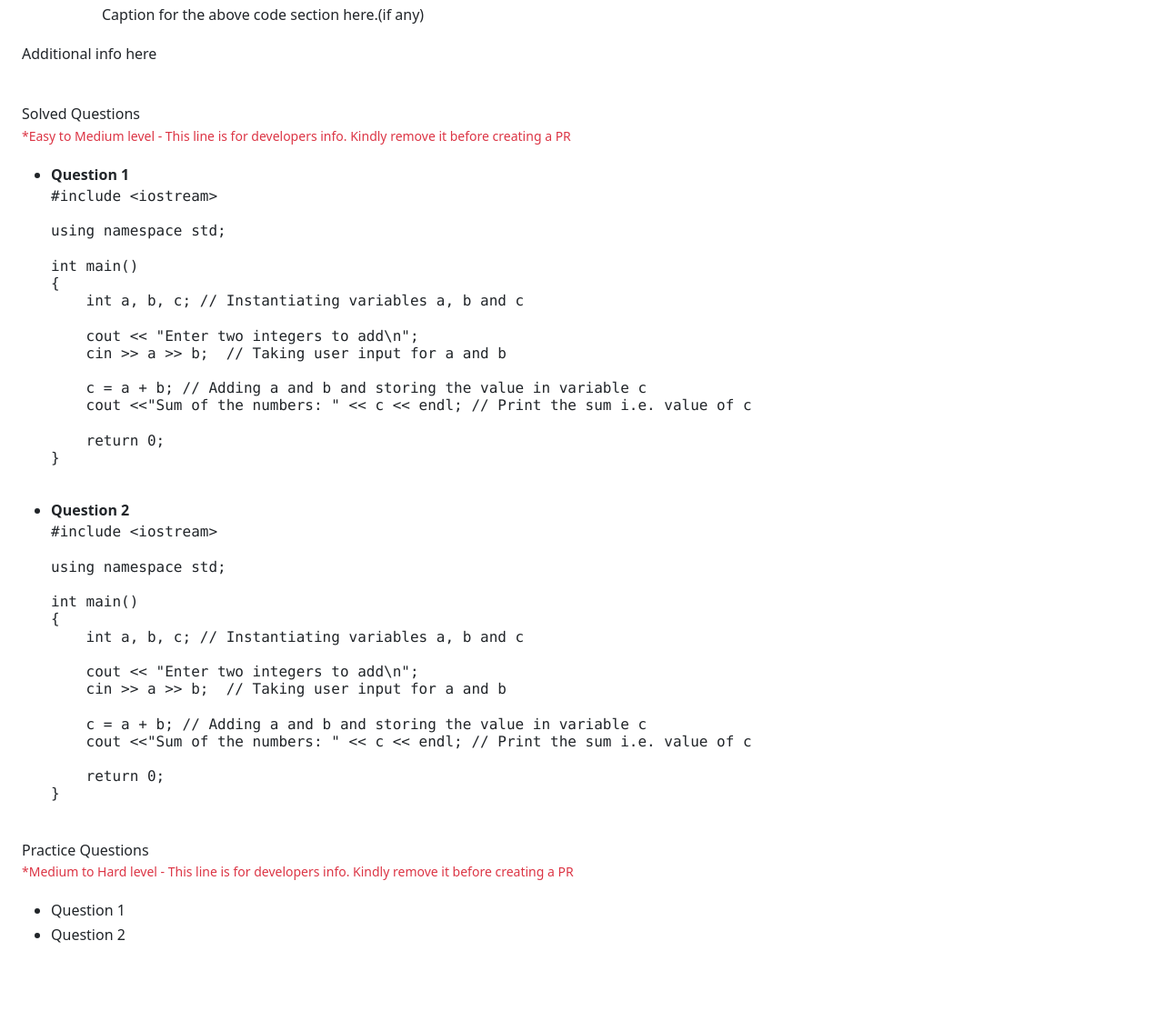
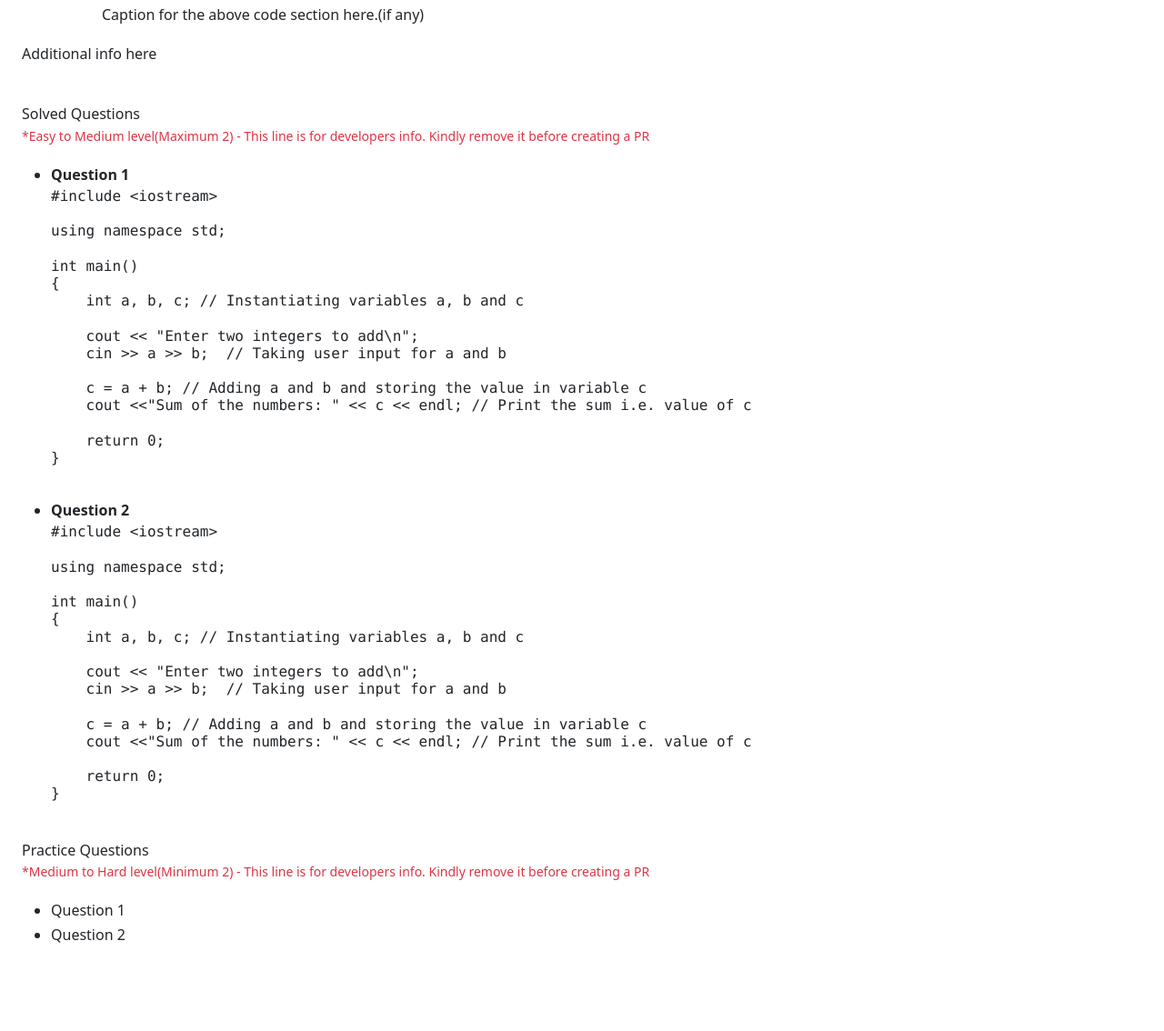
Before and after one commit to SarthakKeshari/CPP-Questions-and-Solutions, a plain HTML site: page Documentation/Template_HTML_Reference.html in a window 1280 px wide. Shown: the part 1491-2625 px from the top of the page at 91% size. Drawn offline with nearby package versions, Linux system fonts and the light colour scheme.

Commit message:
Update Template_HTML_Reference.html

```diff
--- a/Documentation/Template_HTML_Reference.html
+++ b/Documentation/Template_HTML_Reference.html
@@ -299,7 +299,7 @@
             <div class="row ml-2" id="subtopic">
                 <!--Provide sub-topic title here-->
                 <p class="h6 mb-0">Solved Questions</p>
-                <small class="text-danger">*Easy to Medium level - This line is for developers info. Kindly remove it before creating a PR</small>
+                <small class="text-danger">*Easy to Medium level(Maximum 2) - This line is for developers info. Kindly remove it before creating a PR</small>
                 <!--Subtopic description starts-->
                 <div class="">
                     <p>
@@ -355,7 +355,7 @@
             <div class="row ml-2" id="subtopic">
                 <!--Provide sub-topic title here-->
                 <p class="h6 mb-0">Practice Questions</p>
-                <small class="text-danger">*Medium to Hard level - This line is for developers info. Kindly remove it before creating a PR</small>
+                <small class="text-danger">*Medium to Hard level(Minimum 2) - This line is for developers info. Kindly remove it before creating a PR</small>
                 <!--Subtopic description starts-->
                 <div class="">
                     <p>
@@ -497,7 +497,7 @@
             <div class="row ml-2" id="subtopic">
                 <!--Provide sub-topic title here-->
                 <p class="h6 mb-0">Solved Questions</p>
-                <small class="text-danger">*Easy to Medium level - This line is for developers info. Kindly remove it before creating a PR</small>
+                <small class="text-danger">*Easy to Medium level(Maximum 2) - This line is for developers info. Kindly remove it before creating a PR.</small>
                 <!--Subtopic description starts-->
                 <div class="">
                     <p>
@@ -553,7 +553,7 @@
             <div class="row ml-2" id="subtopic">
                 <!--Provide sub-topic title here-->
                 <p class="h6 mb-0">Practice Questions</p>
-                <small class="text-danger">*Medium to Hard level - This line is for developers info. Kindly remove it before creating a PR</small>
+                <small class="text-danger">*Medium to Hard level(Minimum 2) - This line is for developers info. Kindly remove it before creating a PR</small>
                 <!--Subtopic description starts-->
                 <div class="">
                     <p>
```
